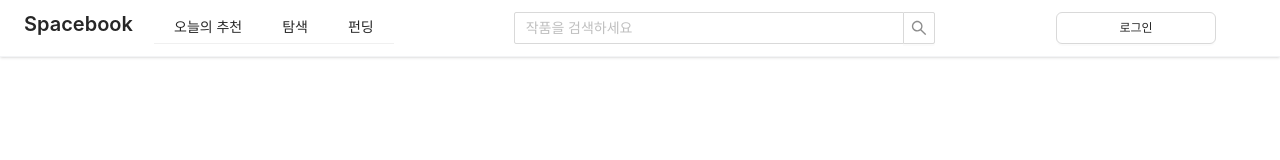
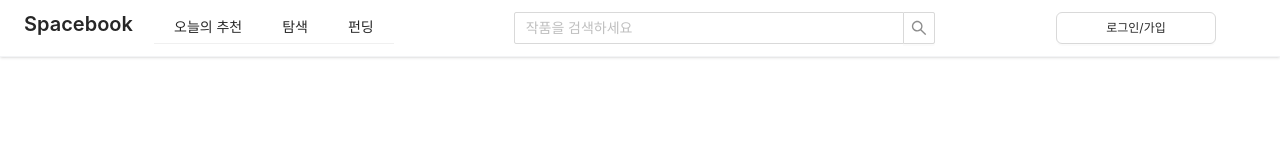
Before and after one commit to team-backspace/frontend, a React (Vite) app: page / in a window 1280 px wide. Shown: the top 160 px of the page. Built offline with nearby package versions, Linux system fonts and the light colour scheme.

Commit message:
chore(layouts.navbar): change label

```diff
--- a/src/layouts/Navbar.jsx
+++ b/src/layouts/Navbar.jsx
@@ -65,7 +65,7 @@ class NavBar extends Component {
                                     </div>
                                 ) : (
                                     <Link to = "login">
-                                        <Button className = "btn mr-10 mt-3 w-40">로그인</Button>
+                                        <Button className = "btn mr-10 mt-3 w-40">로그인/가입</Button>
                                     </Link>
                                 )
                         }
@@ -113,7 +113,7 @@ class NavBar extends Component {
                                     </div>
                                 ) : (
                                     <Link to = "login">
-                                        <Button className = "btn w-52 mb-3">로그인</Button>
+                                        <Button className = "btn w-52 mb-3">로그인/가입</Button>
                                     </Link>
                                 )
                         }
```
